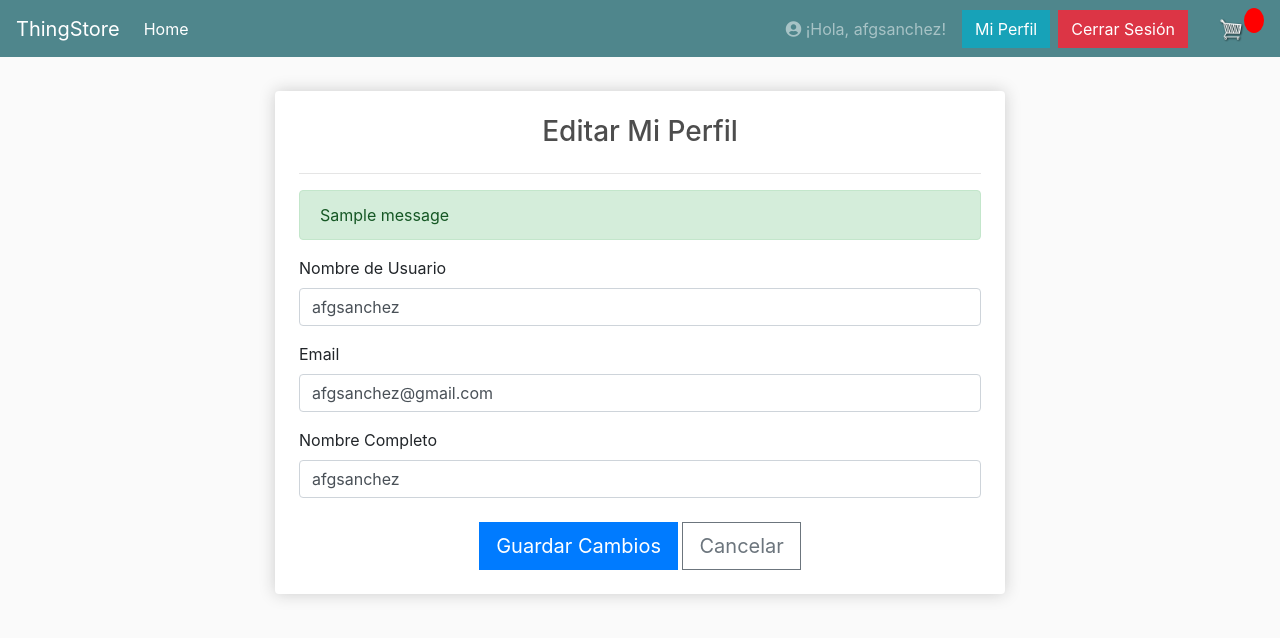
After one commit to afgsanchez/django_ecommerce, a Django app: page /profile/edit/ in a window 1280 px wide. The commit adds this page. Shown: the top 638 px of the page. Run offline with Django 5.2, Linux system fonts and the light colour scheme; a user stored in the database is signed in; data comes from the database, SQL or seed files in the repository; both versions use the stored data as it was after the commit; one stand-in notice (Sample message) is shown; some libraries are stand-ins or nearby versions.

Commit message:
añadida funcionalidad para editar perfil de usuario.

```diff
--- a/ecommerce/store/forms.py
+++ b/ecommerce/store/forms.py
@@ -3,22 +3,25 @@
 from django import forms
 from django.contrib.auth.forms import UserCreationForm, UserChangeForm
 from django.contrib.auth import get_user_model
-from django.contrib.auth.models import User
+from django.contrib.auth.models import User  # Aunque get_user_model es preferible, se mantiene si ya lo usas.
+from .models import Customer  # Necesario para el ProfileEditForm
 
 
 class CustomUserCreationForm(UserCreationForm):
     # Puedes añadir campos adicionales si lo necesitas, por ejemplo, email
-    email = forms.EmailField(required=True) # Hacemos el email obligatorio
+    email = forms.EmailField(required=True)  # Hacemos el email obligatorio
 
     class Meta(UserCreationForm.Meta):
         model = get_user_model()
-        fields = UserCreationForm.Meta.fields + ('email',) # Añadimos 'email' a los campos
+        fields = UserCreationForm.Meta.fields + ('email',)  # Añadimos 'email' a los campos
         # Si quisieras más campos fields = ('username', 'email', 'first_name', 'last_name',)
+
 
 class CustomUserChangeForm(UserChangeForm):
     class Meta:
         model = get_user_model()
         fields = UserChangeForm.Meta.fields
+
 
 class UserCreationFormWithEmail(UserCreationForm):
     email = forms.EmailField(required=True, help_text="Requerido, 254 caracteres como máximo y debe ser válido.")
@@ -32,3 +35,61 @@ class UserCreationFormWithEmail(UserCreationForm):
         if User.objects.filter(email=email).exists():
             raise forms.ValidationError("Ya existe un usuario con este correo electrónico.")
         return email
+
+
+# --- NUEVO: Formulario para la edición del perfil de usuario ---
+class ProfileEditForm(forms.ModelForm):
+    # Campos que corresponden al modelo User
+    username = forms.CharField(max_length=150, required=True, label="Nombre de Usuario")
+    email = forms.EmailField(required=True, label="Email")
+
+    # Campos que corresponden al modelo Customer (como el nombre personal)
+    customer_name = forms.CharField(max_length=200, required=True, label="Nombre Completo")
+
+    class Meta:
+        model = User  # El formulario se asocia principalmente al modelo User para username y email
+        fields = ['username', 'email']  # Estos campos se mapearán directamente al User
+
+    def __init__(self, *args, **kwargs):
+        # Capturamos la instancia de Customer si se pasa para pre-llenar los datos
+        self.customer_instance = kwargs.pop('customer_instance', None)
+        super().__init__(*args, **kwargs)
+
+        # Pre-llenar el campo 'customer_name' si tenemos una instancia de Customer
+        if self.customer_instance:
+            self.fields['customer_name'].initial = self.customer_instance.name
+
+        # Añadir clases de Bootstrap al widget de cada campo
+        for field_name, field in self.fields.items():
+            field.widget.attrs['class'] = 'form-control mb-3'  # Clase para Bootstrap y margen
+
+    def clean_username(self):
+        username = self.cleaned_data['username']
+        # Si el username ha cambiado Y ya existe otro usuario con ese username
+        if User.objects.filter(username=username).exclude(pk=self.instance.pk).exists():
+            raise forms.ValidationError("Este nombre de usuario ya está en uso. Por favor, elige otro.")
+        return username
+
+    def clean_email(self):
+        email = self.cleaned_data['email']
+        # Si el email ha cambiado Y ya existe otro usuario con ese email (excluyendo al usuario actual)
+        if User.objects.filter(email=email).exclude(pk=self.instance.pk).exists():
+            raise forms.ValidationError("Este email ya está registrado. Por favor, usa otro.")
+        return email
+
+    def save(self, commit=True):
+        # Primero, guarda los cambios en el modelo User
+        user = super().save(commit=False)
+        user.username = self.cleaned_data['username']
+        user.email = self.cleaned_data['email']
+        if commit:
+            user.save()
+
+        # Luego, guarda los cambios en el modelo Customer
+        if self.customer_instance:
+            self.customer_instance.name = self.cleaned_data['customer_name']
+            self.customer_instance.email = self.cleaned_data['email']  # Asegura consistencia con User.email
+            if commit:
+                self.customer_instance.save()
+
+        return user
--- /dev/null
+++ b/ecommerce/store/templates/store/edit_profile.html
@@ -0,0 +1,47 @@
+{% extends 'store/main.html' %}
+{% block title %}Editar Perfil{% endblock title %}
+{% load static %}
+{% block content %}
+    <div class="row justify-content-center">
+        <div class="col-lg-8 col-md-10">
+            <div class="box-element p-4">
+                <h3 class="mb-4 text-center">Editar Mi Perfil</h3>
+                <hr>
+
+                {# Mensajes de Django (éxito/error) #}
+                {% if messages %}
+                    <ul class="messages list-unstyled">
+                        {% for message in messages %}
+                            <li{% if message.tags %} class="{{ message.tags }} alert {% if 'success' in message.tags %}alert-success{% elif 'error' in message.tags %}alert-danger{% else %}alert-info{% endif %}"{% endif %}>
+                                {{ message }}
+                            </li>
+                        {% endfor %}
+                    </ul>
+                {% endif %}
+
+                <form method="POST" action="{% url 'edit_profile' %}">
+                    {% csrf_token %}
+
+                    {# Renderizar el formulario con bucle para Bootstrap #}
+                    {% for field in form %}
+                        <div class="form-group mb-3">
+                            <label for="{{ field.id_for_label }}" class="form-label">{{ field.label }}</label>
+                            {{ field }}
+                            {% if field.help_text %}
+                                <small class="form-text text-muted">{{ field.help_text }}</small>
+                            {% endif %}
+                            {% for error in field.errors %}
+                                <div class="alert alert-danger mt-1">{{ error }}</div>
+                            {% endfor %}
+                        </div>
+                    {% endfor %}
+
+                    <div class="text-center mt-4">
+                        <button type="submit" class="btn btn-primary btn-lg me-2">Guardar Cambios</button>
+                        <a href="{% url 'profile' %}" class="btn btn-outline-secondary btn-lg">Cancelar</a>
+                    </div>
+                </form>
+            </div>
+        </div>
+    </div>
+{% endblock content %}
--- a/ecommerce/store/templates/store/profile.html
+++ b/ecommerce/store/templates/store/profile.html
@@ -11,8 +11,7 @@
                 <p><strong>Nombre:</strong> {{ customer.name|default:request.user.username }}</p>
                 <p><strong>Email:</strong> {{ customer.email|default:request.user.email }}</p>
 
-                {# Puedes añadir un botón para editar perfil aquí más adelante si lo deseas #}
-                {# <a href="#" class="btn btn-outline-info">Editar Perfil</a> #}
+                <a href="{% url 'edit_profile' %}" class="btn btn-outline-info mt-3">Editar Perfil</a>
 
             </div>
             <br>
--- a/ecommerce/store/urls.py
+++ b/ecommerce/store/urls.py
@@ -12,6 +12,6 @@ urlpatterns = [
     path('order_complete/<int:order_id>/', views.order_complete, name='order_complete'),
     path('order_print/<int:order_id>/', views.order_print_view, name='order_print'), # Nombre de la ruta: 'order_print'
     path('download_file/<uuid:token>/', views.download_file, name='download_file'), # Nombre de la ruta: 'download_file'
-    path('profile/', views.profile, name='profile')
-
+    path('profile/', views.profile, name='profile'),
+    path('profile/edit/', views.edit_profile, name='edit_profile'),
 ]
--- a/ecommerce/store/views.py
+++ b/ecommerce/store/views.py
@@ -1,3 +1,4 @@
+from django.contrib import messages
 from django.shortcuts import render, redirect, get_object_or_404
 import os
 import json
@@ -11,7 +12,7 @@ from django.db import transaction
 from django.contrib.auth.decorators import login_required
 from wsgiref.util import FileWrapper
 from decimal import Decimal
-from .forms import CustomUserCreationForm
+from .forms import CustomUserCreationForm, ProfileEditForm # ¡Importar ProfileEditForm!
 from .models import Customer, Product, Order, OrderItem, ShippingAddress
 from .utils import cookieCart, cartData, guestOrder
 from django.contrib.auth import login
@@ -234,12 +235,9 @@ def completeOrder(request):
 
 # --- VISTAS DE CONFIRMACIÓN Y DESCARGA DE PEDIDOS ---
 
-def order_complete(request, order_id): # Eliminamos guest_token como argumento de ruta
+def order_complete(request, order_id):
     order = get_object_or_404(Order, id=order_id, complete=True)
-
-    # --- CAMBIO CLAVE: Obtener guest_token de request.GET ---
     guest_token = request.GET.get('guest_token')
-    # --- FIN CAMBIO CLAVE ---
 
     if request.user.is_authenticated:
         customer = request.user.customer
@@ -247,9 +245,7 @@ def order_complete(request, order_id): # Eliminamos guest_token como argumento d
             raise Http404("No tienes permiso para ver este pedido.")
     else:
         guest_order_id_in_session = request.session.get('guest_order_id')
-
         is_valid_by_session = (str(order.id) == str(guest_order_id_in_session))
-
         is_valid_by_token = False
         if guest_token and order.guest_access_token:
             try:
@@ -273,12 +269,9 @@ def order_complete(request, order_id): # Eliminamos guest_token como argumento d
     return render(request, 'store/order_complete.html', context)
 
 
-def order_print_view(request, order_id): # Eliminamos guest_token como argumento de ruta
+def order_print_view(request, order_id):
     order = get_object_or_404(Order, id=order_id, complete=True)
-
-    # --- CAMBIO CLAVE: Obtener guest_token de request.GET ---
     guest_token = request.GET.get('guest_token')
-    # --- FIN CAMBIO CLAVE ---
 
     if request.user.is_authenticated:
         customer = request.user.customer
@@ -286,9 +279,7 @@ def order_print_view(request, order_id): # Eliminamos guest_token como argumento
             raise Http404("No tienes permiso para ver este pedido.")
     else:
         guest_order_id_in_session = request.session.get('guest_order_id')
-
         is_valid_by_session = (str(order.id) == str(guest_order_id_in_session))
-
         is_valid_by_token = False
         if guest_token and order.guest_access_token:
             try:
@@ -310,7 +301,7 @@ def order_print_view(request, order_id): # Eliminamos guest_token como argumento
     return render(request, 'store/order_print.html', context)
 
 
-def download_file(request, token): # Eliminamos guest_token como argumento de ruta
+def download_file(request, token):
     try:
         order_item = get_object_or_404(
             OrderItem,
@@ -322,9 +313,7 @@ def download_file(request, token): # Eliminamos guest_token como argumento de ru
     except Exception as e:
         return JsonResponse({'error': f'Error al buscar el archivo: {e}'}, status=500)
 
-    # --- CAMBIO CLAVE: Obtener guest_token de request.GET ---
     guest_token = request.GET.get('guest_token')
-    # --- FIN CAMBIO CLAVE ---
 
     if not order_item.product or not order_item.product.has_digital_file:
         return HttpResponseForbidden("Este producto no es digital o el archivo no está disponible.")
@@ -335,7 +324,6 @@ def download_file(request, token): # Eliminamos guest_token como argumento de ru
     else:
         guest_order_id_in_session = request.session.get('guest_order_id')
         is_valid_by_session = (str(order_item.order.id) == str(guest_order_id_in_session))
-
         is_valid_by_token = False
         if guest_token and order_item.order.guest_access_token:
             try:
@@ -379,3 +367,30 @@ def profile(request):
         'orders': orders,
     }
     return render(request, 'store/profile.html', context)
+
+# --- NUEVA VISTA PARA EDITAR EL PERFIL ---
+@login_required
+def edit_profile(request):
+    user = request.user
+    customer = user.customer # Obtener la instancia de Customer asociada al usuario
+
+    if request.method == 'POST':
+        form = ProfileEditForm(request.POST, instance=user, customer_instance=customer)
+        if form.is_valid():
+            form.save()
+            messages.success(request, '¡Tu perfil ha sido actualizado con éxito!') # Necesitarás importar messages
+            return redirect('profile') # Redirige al perfil principal
+        else:
+            messages.error(request, 'Ha ocurrido un error al actualizar tu perfil. Por favor, revisa los datos.')
+    else:
+        # Pre-llenar el formulario con los datos actuales del usuario y cliente
+        form = ProfileEditForm(instance=user, customer_instance=customer, initial={
+            'username': user.username,
+            'email': user.email,
+            'customer_name': customer.name,
+        })
+
+    context = {
+        'form': form
+    }
+    return render(request, 'store/edit_profile.html', context)
```
Also changed, not shown: ecommerce/db.sqlite3.
